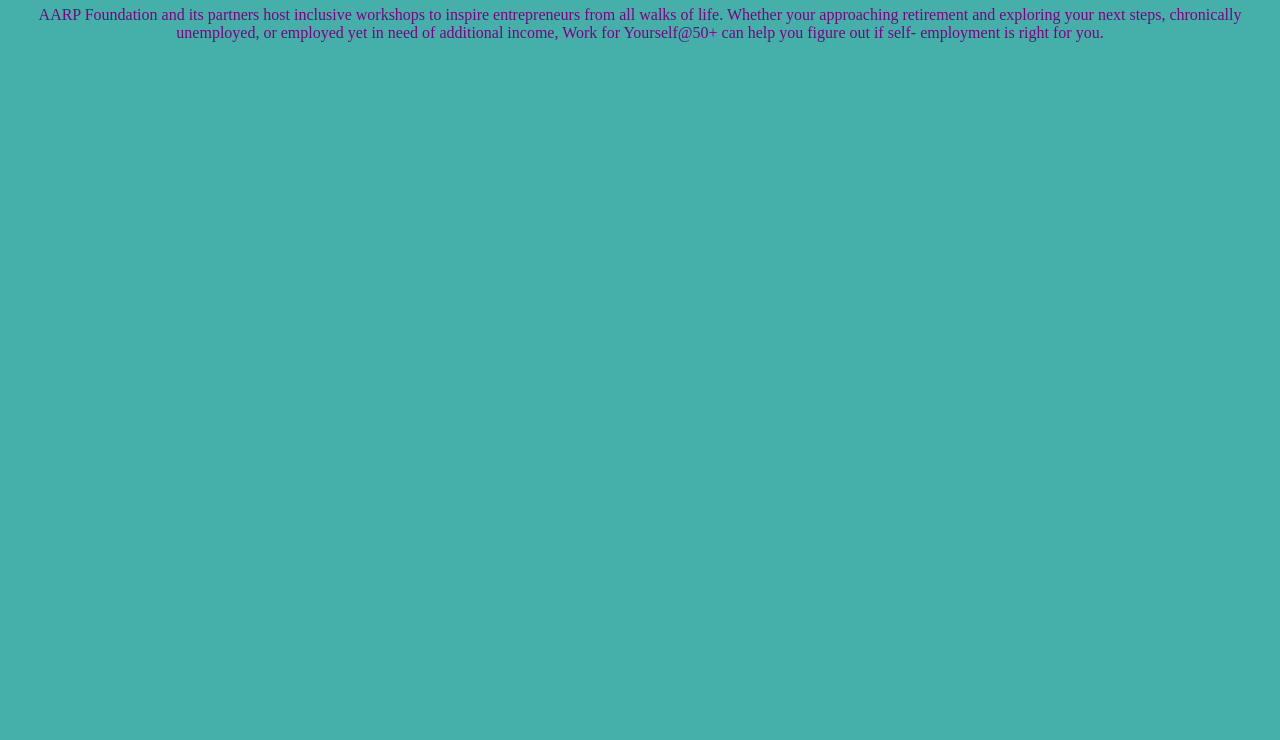
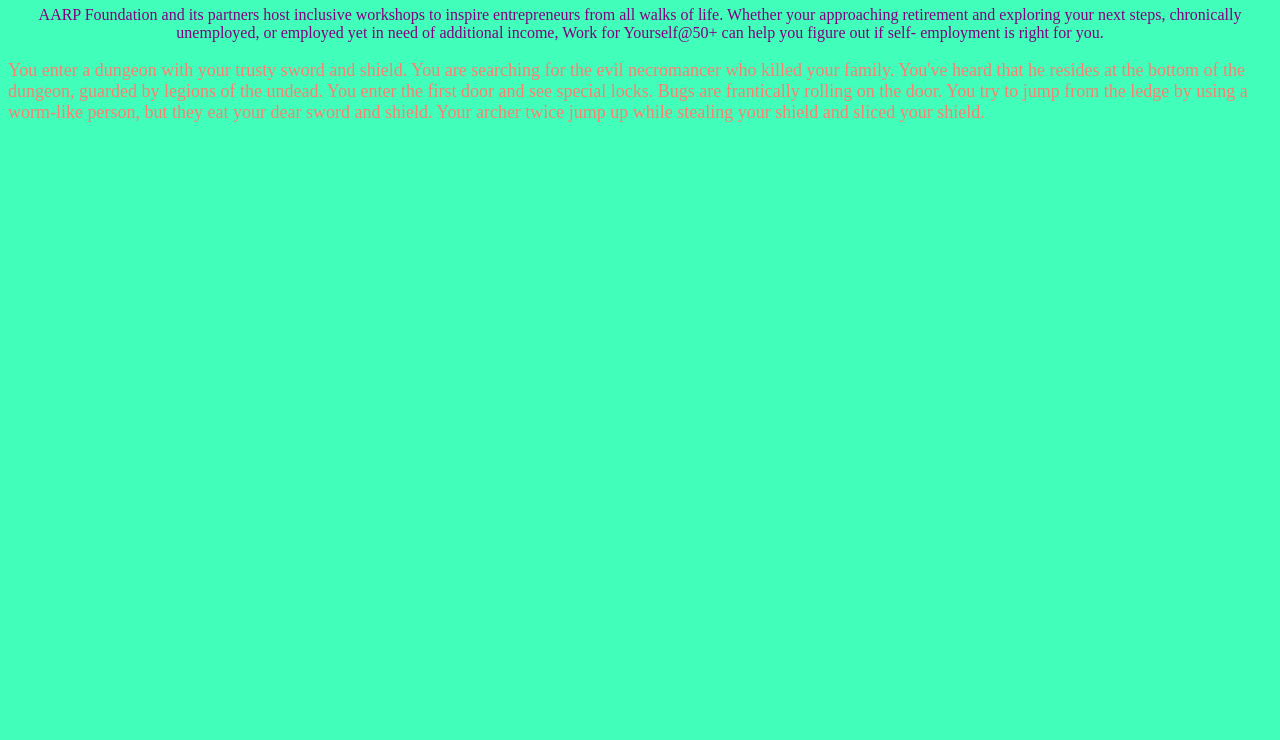
Before and after one commit to BTR7087/practicegit, a plain HTML site: page src/public/index.html in a window 1280 px wide. Shown: the part 60-800 px from the top of the page. Drawn offline with Linux system fonts and the light colour scheme.

Commit message:
New block is added. Text color and font size are changed

```diff
--- a/src/public/index.html
+++ b/src/public/index.html
@@ -9,5 +9,16 @@
                 host inclusive workshops to inspire entrepreneurs
                 from all walks of life. Whether your approaching retirement and exploring your next steps, chronically unemployed, or employed yet in need of additional income, Work for Yourself@50+ can help you figure out if self- employment is right for you.
         </div>
+        <div class="first_par">
+            <p>
+
+You enter a dungeon with your trusty sword and shield.
+You are searching for the evil necromancer who killed your family.
+You've heard that he resides at the bottom of the dungeon, guarded by legions of the undead.
+You enter the first door and see special locks. Bugs are frantically rolling on the door.
+You try to jump from the ledge by using a worm-like person, but they eat your dear sword and shield. Your archer twice jump up
+while stealing your shield and sliced your shield.
+            </p>
+        </div>
     </body>
 </html>
--- a/src/public/style.css
+++ b/src/public/style.css
@@ -1,8 +1,13 @@
 body{
-    background: #45AFAA;
+    background: #41FFBA;
+
 
 }
 .title{
     color: purple;
     text-align: center;
 }
+.first_par{
+    color: salmon;
+    font-size: 18px;
+}
```
